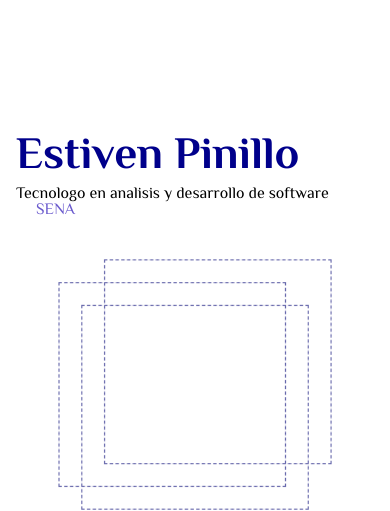
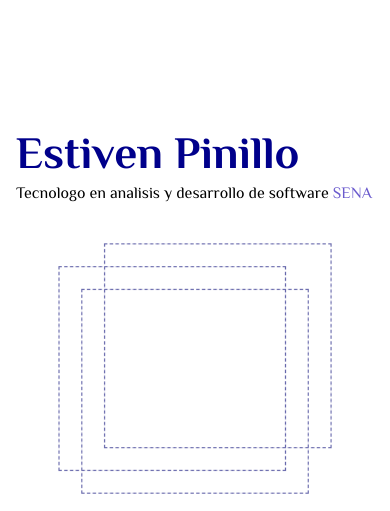
Before and after one commit to EstivenPinillo/estivenpinillo.dev, a PHP site: page /index.html in a window 390 px wide. Shown: the top 511 px of the page. Run offline with PHP 8.4, Linux system fonts and the light colour scheme.

Commit message:
Se quita el margin-left del header-main__sub-title__two en 345px y 407px

```diff
--- a/style.css
+++ b/style.css
@@ -282,6 +282,12 @@
     border-width: 1px 0px 1px 0px;
 }
 
+@media screen and (min-width: 345px) and (max-width: 407px){
+    #header-main__sub-title__two {
+        margin-left: 0px;
+        color: var(--slate-blue);
+    }
+}
 
 @media screen and (min-width: 321px) and (max-width: 425px) {
 
```
